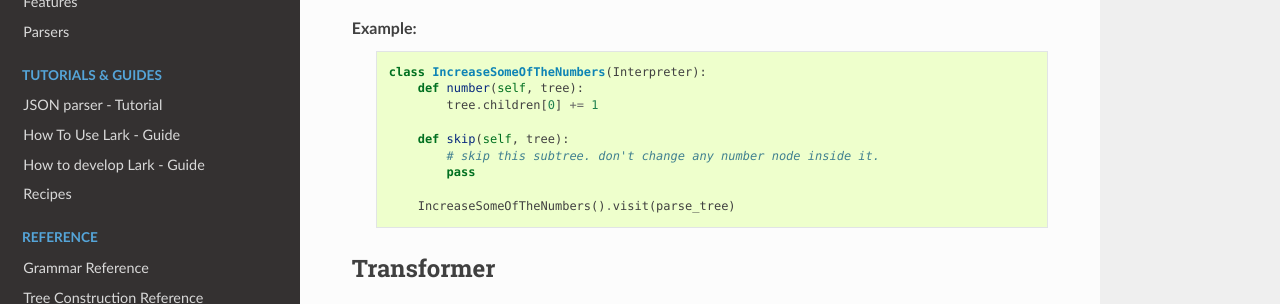
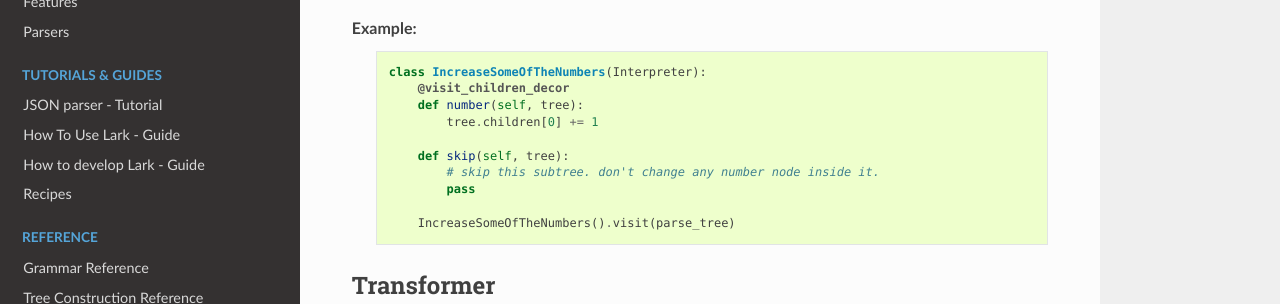
Before and after one commit to lark-parser/lark, a Sphinx documentation site: the page built from docs/visitors.rst, in a window 1280 px wide and 900 px high, scrolled down 1134 px, cut to the strip 179-483 px from the top of the window. Built offline with Sphinx 7.4.7 and the Read the Docs theme 3.1.0, drawn with Linux system fonts in a browser that asks for light colours; pages that are not in the unit, such as notebooks, are missing from menus.

Commit message:
made the interpreter code example correct using @visit_children_decor

```diff
--- a/docs/visitors.rst
+++ b/docs/visitors.rst
@@ -52,6 +52,7 @@
     ::
 
         class IncreaseSomeOfTheNumbers(Interpreter):
+            @visit_children_decor
             def number(self, tree):
                 tree.children[0] += 1
 
```
